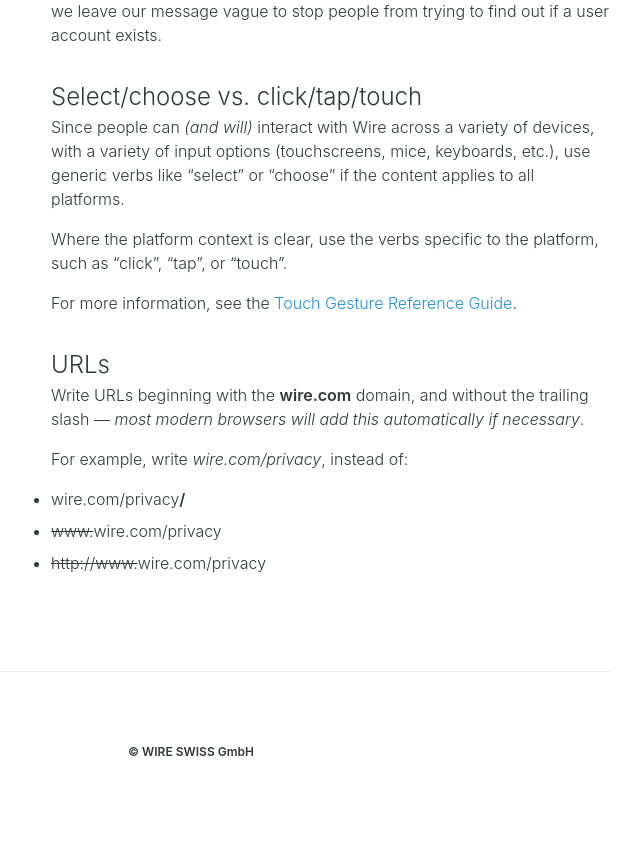
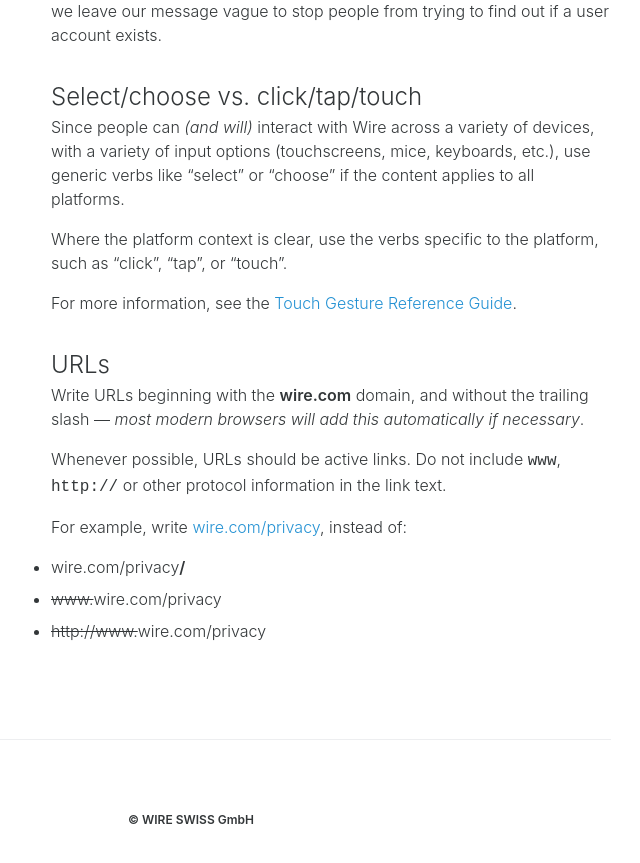
Before and after one commit to wireapp/brand, a Jekyll site: the page built from writing/usage/index.md, in a window 1280 px wide and 900 px high, scrolled down 2529 px. Shown: the top 863 px of the window, without its empty margins (449-1089 px from the left). Built offline with Jekyll 4.4.1, drawn with Linux system fonts in a browser that asks for light colours; before the commit the page ends 3361 px from its top, so only the background shows below that.

Commit message:
Tidy reference links & clarify URL conventions

```diff
--- a/writing/usage/index.md
+++ b/writing/usage/index.md
@@ -46,7 +46,7 @@
 
 > “To end the call, tap the Close × icon in the upper left corner of the conversation.”
 
-For an overview of our UI icons, see [User Interface Icon Names](https://github.com/wearezeta/copywriting/blob/master/UI%20copy%20clients/Zeta%20font/preview_icon_names.pdf?raw=true).
+For an overview of our UI icons, see [User Interface Icon Names][1].
 
 ### Preferred spelling variants
 * Internet _(capitalized per Apple style guide — see note below)_
@@ -72,13 +72,20 @@
 
 Where the platform context is clear, use the verbs specific to the platform, such as “click”, “tap”, or “touch”.
 
-For more information, see the [Touch Gesture Reference Guide](http://www.lukew.com/ff/entry.asp?1071).
+For more information, see the [Touch Gesture Reference Guide][2].
 
 ### URLs
 Write URLs beginning with the **wire.com** domain, and without the trailing slash — _most modern browsers will add this automatically if necessary_.
 
-For example, write _wire.com/privacy_, instead of:
+Whenever possible, URLs should be active links. Do not include `www`, `http://` or other protocol information in the link text.
+
+For example, write [wire.com/privacy][3], instead of:
 
 * wire.com/privacy**/**
 * ~~www.~~wire.com/privacy
 * ~~http://www.~~wire.com/privacy
+
+
+[1]: https://github.com/wearezeta/copywriting/blob/master/UI%20copy%20clients/Zeta%20font/preview_icon_names.pdf?raw=true
+[2]: http://www.lukew.com/ff/entry.asp?1071
+[3]: https://wire.com/privacy/
```
Also changed, not shown: writing/translation/index.md (+1 -1 lines).
